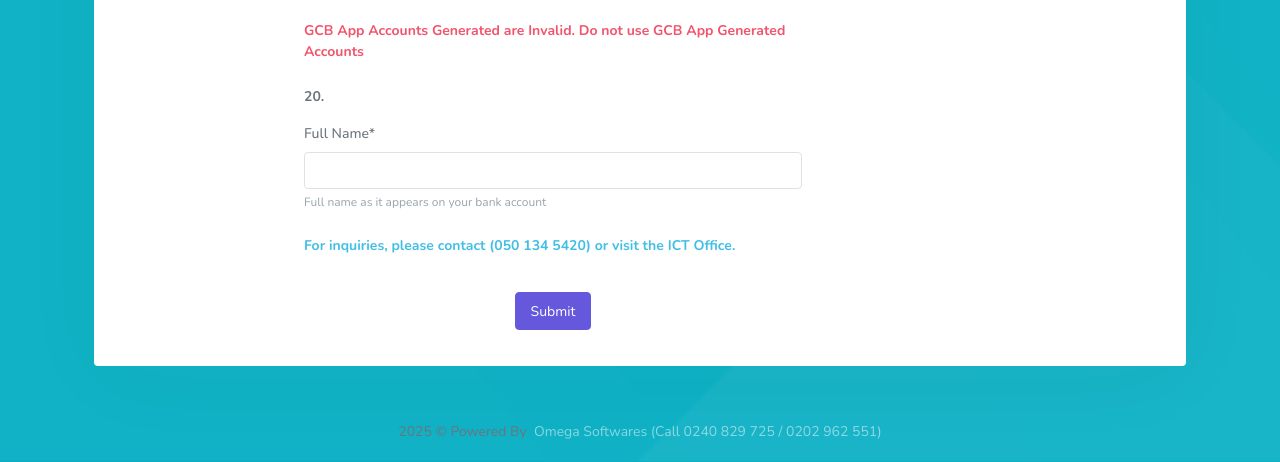
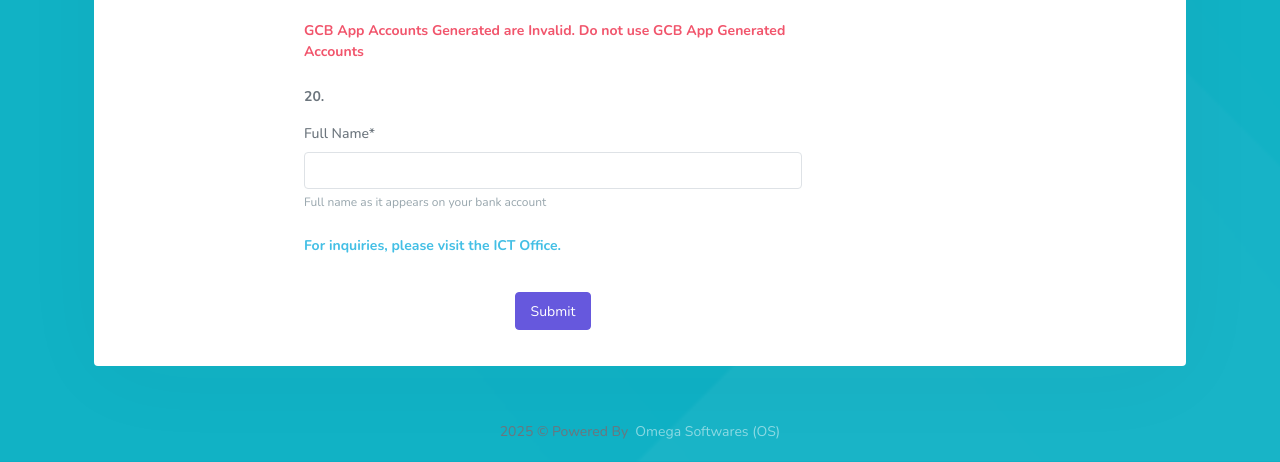
Before and after one commit to Rasonaapo/trainee_survey, a Django app: page / in a window 1280 px wide. Shown: the part 3254-3716 px from the top of the page. Run offline with Django 5.2, Linux system fonts and the light colour scheme; data comes from the database, SQL or seed files in the repository; some libraries are stand-ins or nearby versions.

Commit message:
contact info taken out

```diff
--- a/formsapp/templates/formsapp/auth_base.html
+++ b/formsapp/templates/formsapp/auth_base.html
@@ -82,7 +82,7 @@
       <script>
         document.write(new Date().getFullYear());
       </script>
-      &copy; Powered By &nbsp;<a href="" class="text-white-50"> Omega Softwares (Call 0240 829 725 / 0202 962 551) </a>
+      &copy; Powered By &nbsp;<a href="" class="text-white-50"> Omega Softwares (OS) </a>
     </footer>
 
     <!-- Authentication js -->
--- a/formsapp/templates/formsapp/survey_form.html
+++ b/formsapp/templates/formsapp/survey_form.html
@@ -195,7 +195,7 @@
   {{ form.full_name|as_crispy_field }}
 </div>
 
-<span class="text-info"><strong> For inquiries, please contact (050 134 5420) or visit the ICT Office.</strong></span>
+<span class="text-info"><strong> For inquiries, please visit the ICT Office.</strong></span>
 
 <div class="form-group text-center mt-4">
   <button type="submit" class="btn btn-primary">Submit</button>
```
